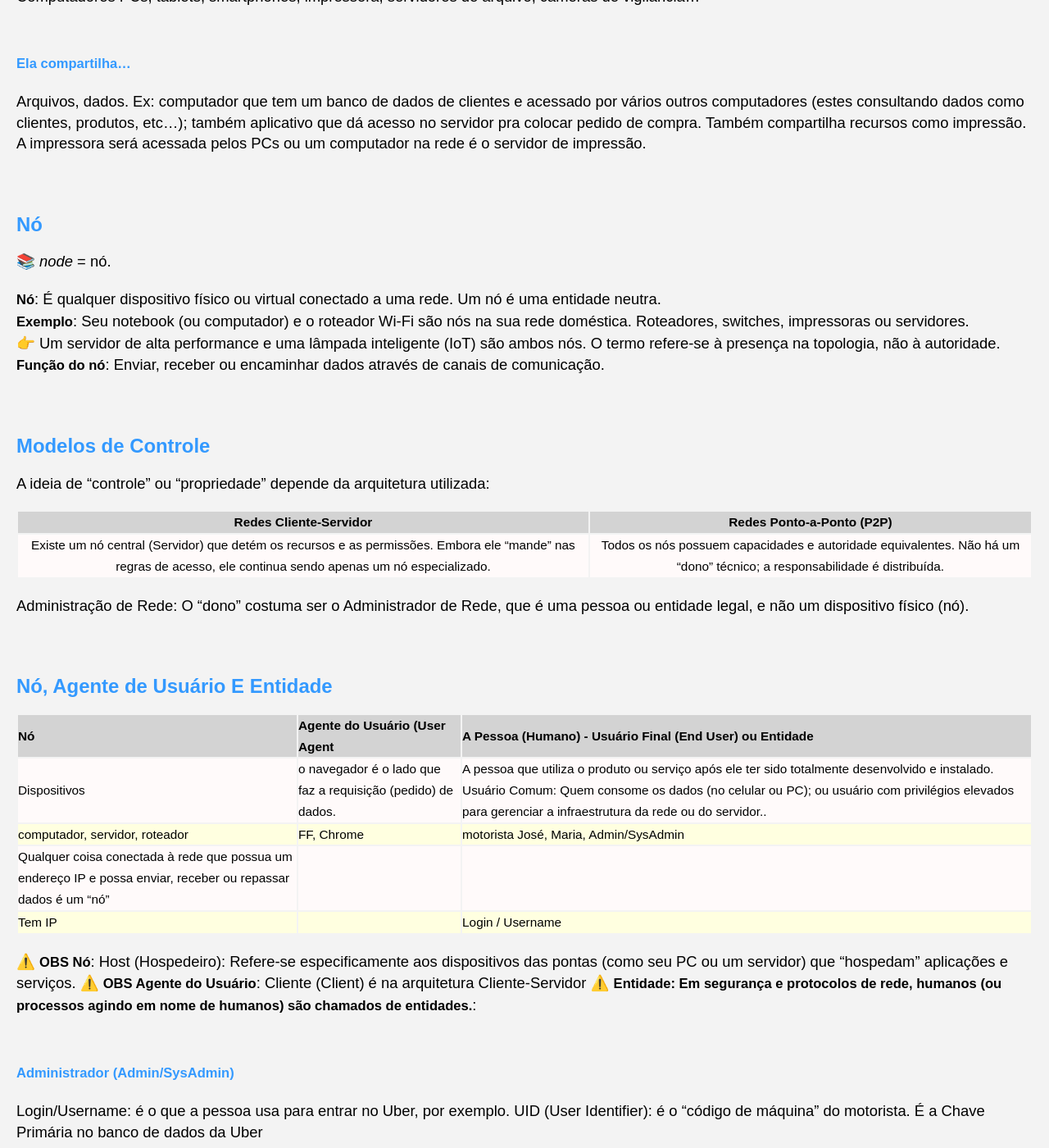
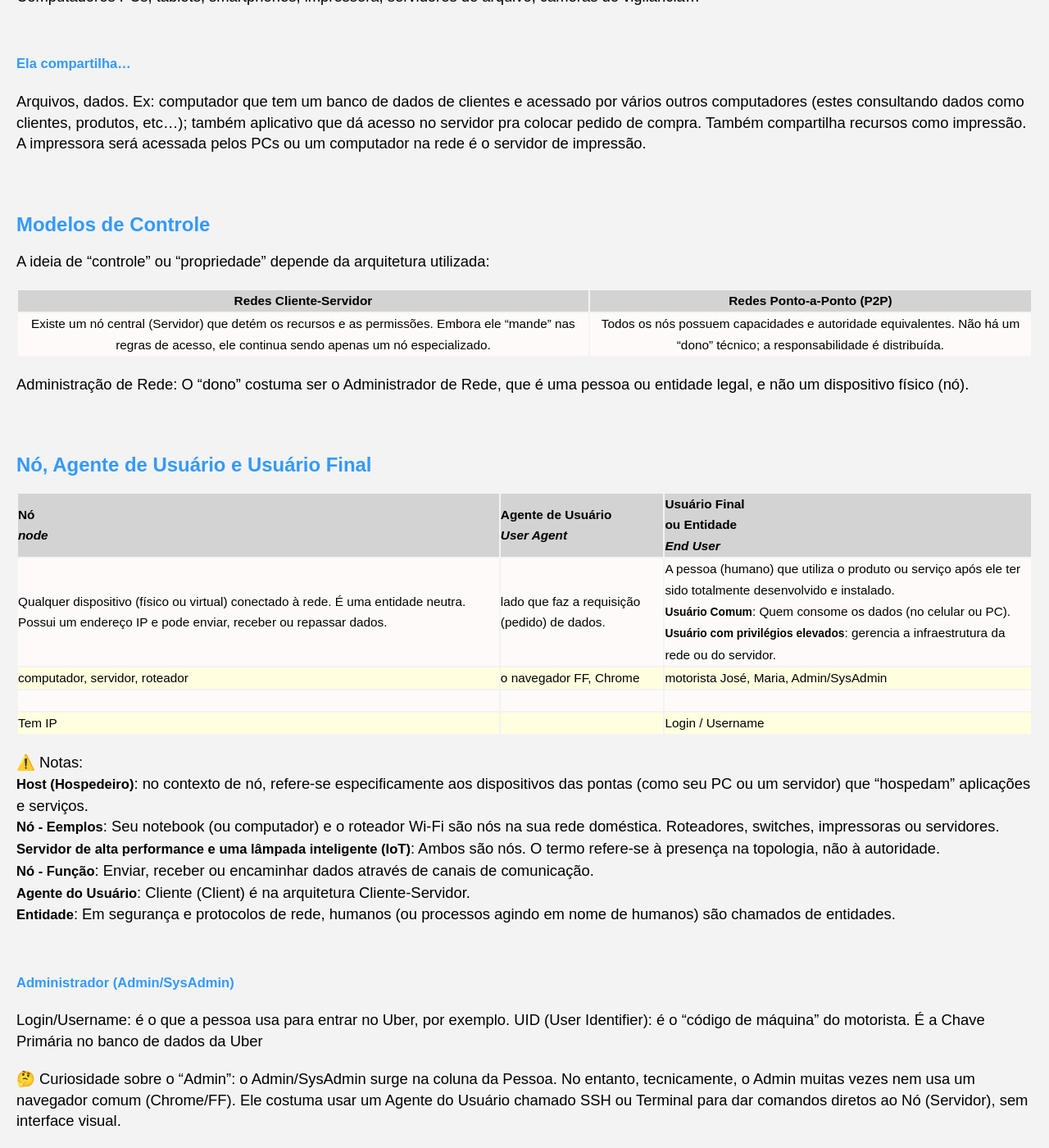
Before and after one commit to Joesynth/joesynth.github.io, a Jekyll site: the page built from _posts/2021-07-28-rede.md, in a window 1280 px wide and 1400 px high, scrolled down 583 px. Shown: the whole window at 82% size. Built offline with Jekyll 4.4.1, drawn with Linux system fonts in a browser that asks for light colours.

Commit message:
Update 2021-07-28-rede.md

```diff
--- a/_posts/2021-07-28-rede.md
+++ b/_posts/2021-07-28-rede.md
@@ -10,6 +10,7 @@
 
 Pode ter ligado...
 
+
 Computadores PCs, tablets, smartphones, impressora, servidores de arquivo, câmeras de vigilância...
 
 ###### Ela compartilha...
@@ -20,14 +21,6 @@ Arquivos, dados. Ex: computador que tem um banco de dados de clientes e acessado
 
 
 
-## Nó
-
-📚 *node* = nó.
-
-**Nó**: É qualquer dispositivo físico ou virtual conectado a uma rede. Um nó é uma entidade neutra.
-**Exemplo**: Seu notebook (ou computador) e o roteador Wi-Fi são nós na sua rede doméstica. Roteadores, switches, impressoras ou servidores.
-👉 Um servidor de alta performance e uma lâmpada inteligente (IoT) são ambos nós. O termo refere-se à presença na topologia, não à autoridade.
-**Função do nó**: Enviar, receber ou encaminhar dados através de canais de comunicação.
 
 ## Modelos de Controle
 
@@ -40,19 +33,27 @@ A ideia de "controle" ou "propriedade" depende da arquitetura utilizada:
 
 Administração de Rede: O "dono" costuma ser o Administrador de Rede, que é uma pessoa ou entidade legal, e não um dispositivo físico (nó).
 
-## Nó, Agente de Usuário E Entidade
+## Nó, Agente de Usuário e Usuário Final
+
+|Nó<br />*node*|Agente de Usuário<br />*User Agent*|Usuário Final<br />ou Entidade<br />*End User*|
+|:---|:---|:---|
+|Qualquer dispositivo (físico ou virtual) conectado à rede. É uma entidade neutra. Possui um endereço IP e pode enviar, receber ou repassar dados.|lado que faz a requisição (pedido) de dados.|A pessoa (humano) que utiliza o produto ou serviço após ele ter sido totalmente desenvolvido e instalado.<br />**Usuário Comum**: Quem consome os dados (no celular ou PC).<br />**Usuário com privilégios elevados**: gerencia a infraestrutura da rede ou do servidor.|
+|computador, servidor, roteador|o navegador FF, Chrome|motorista José, Maria, Admin/SysAdmin|
+||||
+|Tem IP||Login / Username|
+
+⚠️ Notas:
+**Host (Hospedeiro)**: no contexto de nó, refere-se especificamente aos dispositivos das pontas (como seu PC ou um servidor) que "hospedam" aplicações e serviços.
+**Nó - Eemplos**: Seu notebook (ou computador) e o roteador Wi-Fi são nós na sua rede doméstica. Roteadores, switches, impressoras ou servidores.
+**Servidor de alta performance e uma lâmpada inteligente (IoT)**: Ambos são nós. O termo refere-se à presença na topologia, não à autoridade.
+**Nó - Função**: Enviar, receber ou encaminhar dados através de canais de comunicação.
+**Agente do Usuário**: Cliente (Client) é na arquitetura Cliente-Servidor.
+**Entidade**: Em segurança e protocolos de rede, humanos (ou processos agindo em nome de humanos) são chamados de entidades.
 
 
-|Nó|Agente do Usuário (User Agent|A Pessoa (Humano) - Usuário Final (End User) ou Entidade|
-|:---|:---|:---|
-|Dispositivos|o navegador é o lado que faz a requisição (pedido) de dados.|A pessoa que utiliza o produto ou serviço após ele ter sido totalmente desenvolvido e instalado. Usuário Comum: Quem consome os dados (no celular ou PC); ou usuário com privilégios elevados para gerenciar a infraestrutura da rede ou do servidor..|
-|computador, servidor, roteador|FF, Chrome|motorista José, Maria, Admin/SysAdmin|
-|Qualquer coisa conectada à rede que possua um endereço IP e possa enviar, receber ou repassar dados é um "nó"|||
-|Tem IP||Login / Username|
 
-⚠️ **OBS Nó**: Host (Hospedeiro): Refere-se especificamente aos dispositivos das pontas (como seu PC ou um servidor) que "hospedam" aplicações e serviços.
-⚠️ **OBS Agente do Usuário**: Cliente (Client) é na arquitetura Cliente-Servidor
-⚠️ **Entidade: Em segurança e protocolos de rede, humanos (ou processos agindo em nome de humanos) são chamados de entidades.**:
+
+
 
 
 ###### Administrador (Admin/SysAdmin)
```
